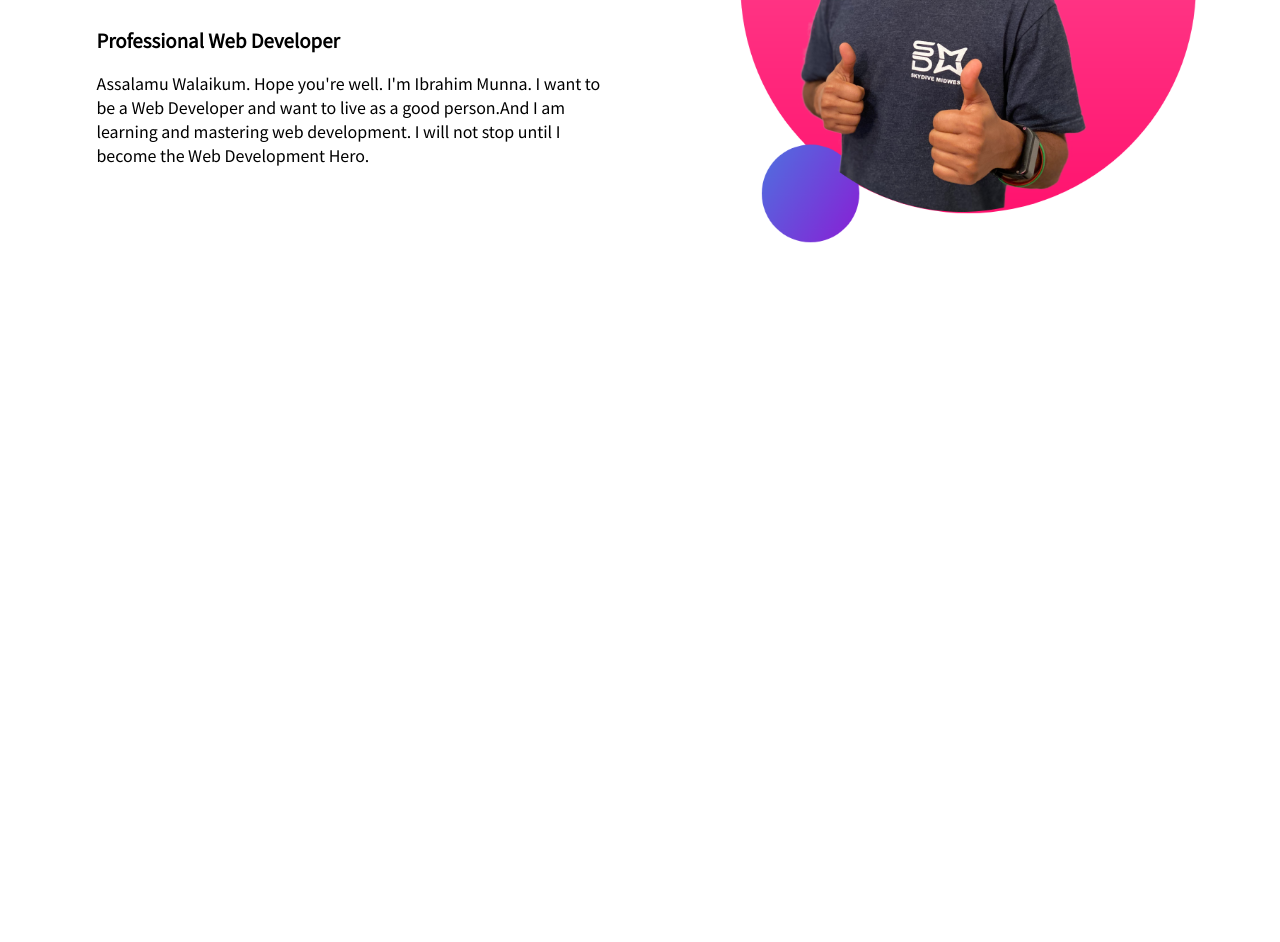
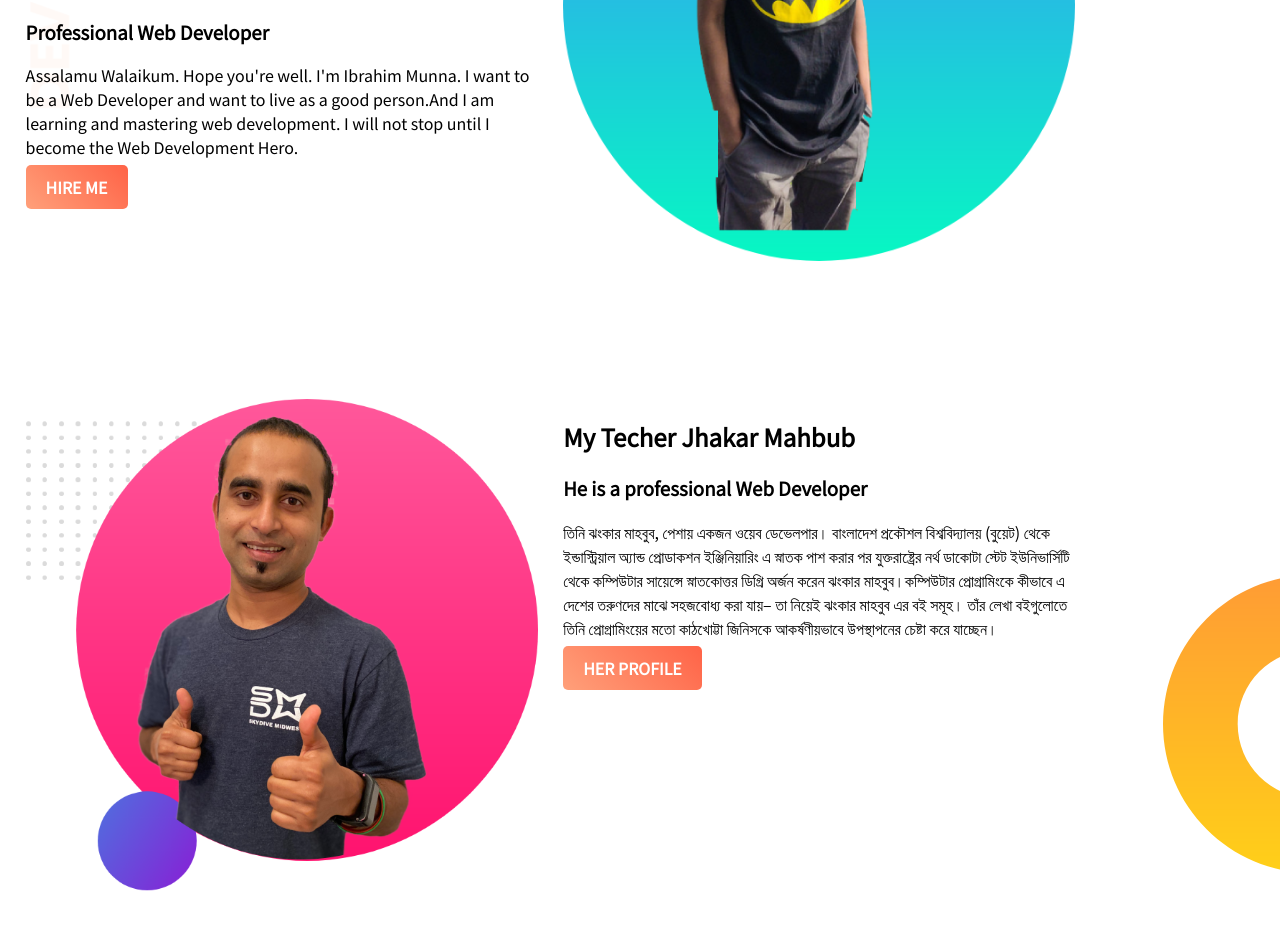
Before and after one commit to hossainmunna/web-portfolio-2, a plain HTML site: page index.html in a window 1280 px wide. Shown: the part 251-1193 px from the top of the page. Before the commit the page ends 800 px from the top, so only its background shows below. Drawn offline with Linux system fonts and the light colour scheme.

Commit message:
half done

```diff
--- a/index.html
+++ b/index.html
@@ -1,5 +1,5 @@
 <!DOCTYPE html>
-<html lang="en">
+<html lang="bn">
 <head>
     <meta charset="UTF-8">
     <meta http-equiv="X-UA-Compatible" content="IE=edge">
@@ -9,16 +9,28 @@
     <title>web-portfolio-2</title>
 </head>
 <body>
-   <section>
+   <section class="top-banner">
       <div class="half-width">
          <h1>Weclome To</h1>
          <h1> <span class="name-highlight">Munna's</span> Website</h1>
          <h3>Professional Web Developer</h3>
          <p>Assalamu Walaikum. Hope you're well. I'm Ibrahim Munna. I want to be a Web Developer and want to live as a good person.And I am learning and mastering web development. I will not stop until I become the Web Development Hero.</p>
+         <a class="link-btn" target="_blank" href="https://www.linkedin.com/in/ibrahim-islam-munna-35962b211/">HIRE ME</a>
       </div>
       <div class="half-width">
-        <img src="images/jhankar2.png" alt="">
+        <img src="images/profile1.png" alt="">
       </div>
+   </section>
+   <section class="dream-area">
+      <div class="half-width">
+         <img src="images/jhankar2.png" alt="">
+      </div>
+       <div class="half-width">
+         <h2>My Techer Jhakar Mahbub</h2>
+         <h3>He is a professional Web Developer</h3>
+         <p>তিনি ঝংকার মাহবুব, পেশায় একজন ওয়েব ডেভেলপার। বাংলাদেশ প্রকৌশল বিশ্ববিদ্যালয় (বুয়েট) থেকে ইন্ডাস্ট্রিয়াল অ্যান্ড প্রোডাকশন ইঞ্জিনিয়ারিং এ স্নাতক পাশ করার পর যুক্তরাষ্ট্রের নর্থ ডাকোটা স্টেট ইউনিভার্সিটি থেকে কম্পিউটার সায়েন্সে স্নাতকোত্তর ডিগ্রি অর্জন করেন ঝংকার মাহবুব।কম্পিউটার প্রোগ্রামিংকে কীভাবে এ দেশের তরুণদের মাঝে সহজবোধ্য করা যায়– তা নিয়েই ঝংকার মাহবুব এর বই সমূহ। তাঁর লেখা বইগুলোতে তিনি প্রোগ্রামিংয়ের মতো কাঠখোট্টা জিনিসকে আকর্ষণীয়ভাবে উপস্থাপনের চেষ্টা করে যাচ্ছেন।</p>
+         <a class="link-btn" target="_blank" href="https://www.programming-hero.com/">HER PROFILE</a>
+       </div>
    </section>
 </body>
 </html>
--- a/style.css
+++ b/style.css
@@ -1,4 +1,5 @@
 body{
+    margin: 0px;
     font-family: 'Noto Sans KR', sans-serif;
 }
 
@@ -10,10 +11,31 @@ h1{
 }
 .half-width{
     width: 40%;
-    float: left;
+    float: left; */
     margin-left: 5%;
     padding-left: 2%;
 }
 .half-width img{
       width: 100%;
 }
+.top-banner{
+    background-image: url("images/top-banner.png");
+    background-repeat: no-repeat;
+}
+section{
+    height: 500px;
+    padding-bottom: 150px;
+}
+.link-btn{
+    text-decoration: none;
+    background-image: linear-gradient(45deg, lightSalmon,tomato);
+    padding: 10px 20px;
+    border-radius: 5px;
+    color: white;
+    font-weight: 700;
+}
+.dream-area{
+    background-image: url("images/dream-bg.png");
+    background-repeat: no-repeat;
+    background-position:right ;
+}
```
